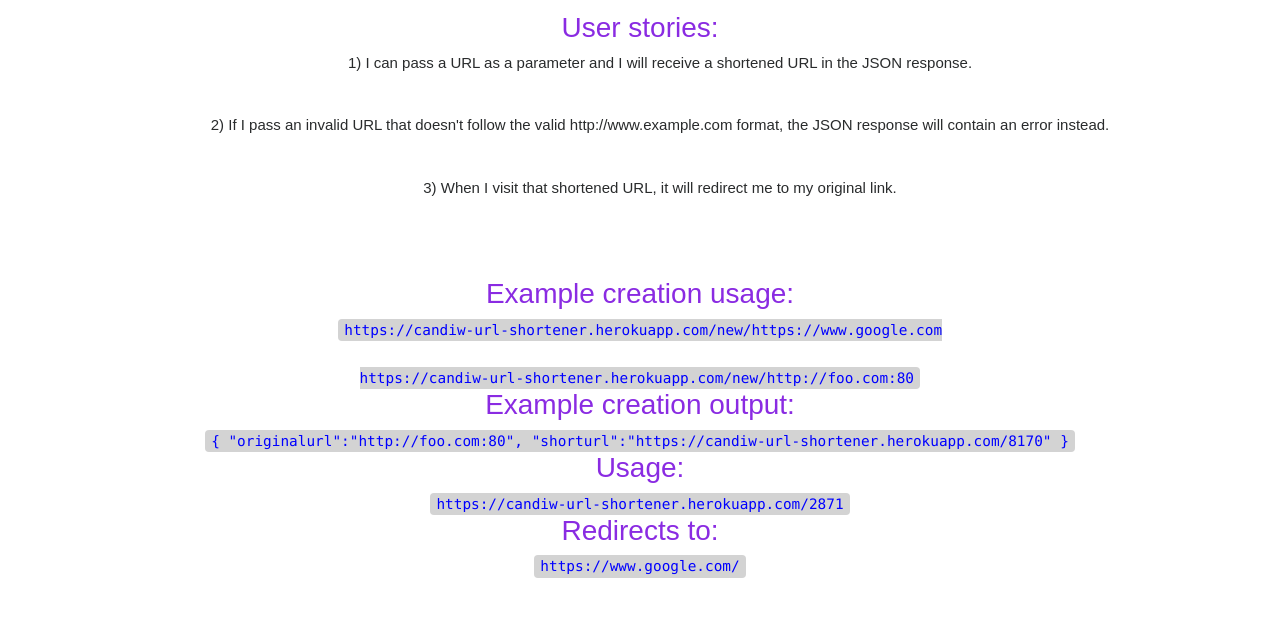
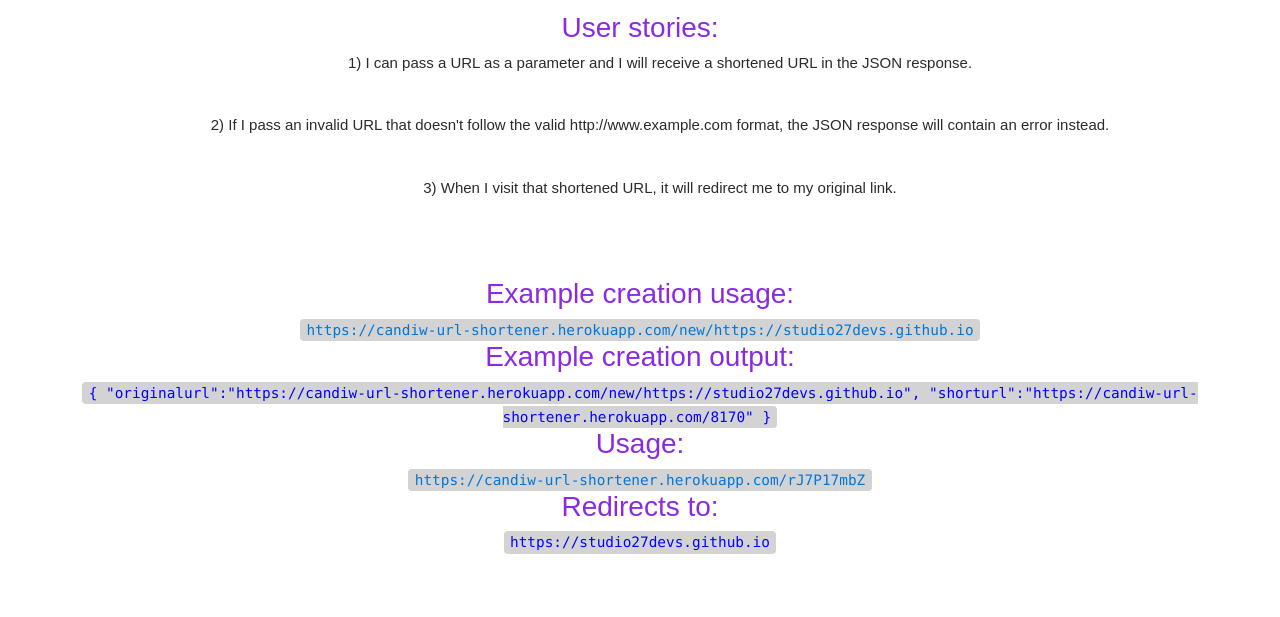
Before and after one commit to CandiW/url-shortener-mc, a website: page public/index.html in a window 1280 px wide. Shown: the part 77-694 px from the top of the page. Drawn offline with nearby package versions, Linux system fonts and the light colour scheme; a web font is replaced by a local one.

Commit message:
update index.html

```diff
--- a/public/index.html
+++ b/public/index.html
@@ -46,31 +46,28 @@
 <div>
     <h3>Example creation usage:</h3>
     <code id="gray-background">
-        https://candiw-url-shortener.herokuapp.com/new/https://www.google.com
-        <br>
-        <br>
-        https://candiw-url-shortener.herokuapp.com/new/http://foo.com:80
+        <a href="https://candiw-url-shortener.herokuapp.com/new/https://studio27devs.github.io" target="_blank">https://candiw-url-shortener.herokuapp.com/new/https://studio27devs.github.io</a>
     </code>
 </div>
 
 <div>
     <h3>Example creation output:</h3>
     <code id="gray-background">
-        { "originalurl":"http://foo.com:80", "shorturl":"https://candiw-url-shortener.herokuapp.com/8170" }
+        { "originalurl":"https://candiw-url-shortener.herokuapp.com/new/https://studio27devs.github.io", "shorturl":"https://candiw-url-shortener.herokuapp.com/8170" }
     </code>
 </div>
 
 <div>
     <h3>Usage:</h3>
     <code id="gray-background">
-        https://candiw-url-shortener.herokuapp.com/2871
+        <a href="https://candiw-url-shortener.herokuapp.com/rJ7P17mbZ" target="_blank">https://candiw-url-shortener.herokuapp.com/rJ7P17mbZ</a>
     </code>
 </div>
 
 <div>
     <h3>Redirects to:</h3>
     <code id="gray-background">
-        https://www.google.com/
+        https://studio27devs.github.io
     </code>
 </div>
 <br>
```
